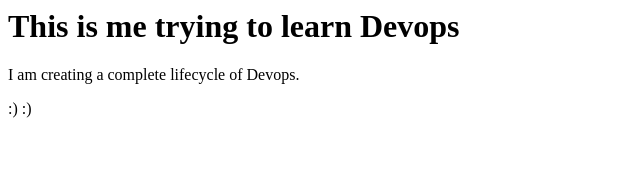
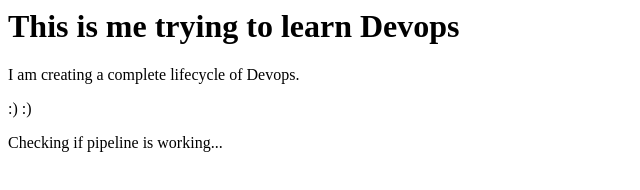
Before and after one commit to Ajinkya710/Devops, a plain HTML site: page index.html in a window 1280 px wide. Shown: the whole page, without its empty margins (0-640 px from the left). Drawn offline with Linux system fonts and the light colour scheme.

Commit message:
Update index.html

```diff
--- a/index.html
+++ b/index.html
@@ -3,4 +3,5 @@
 <h1>This is me trying to learn Devops</h1>
 <p>I am creating a complete lifecycle of Devops.</p>
 <p>:) :)</p>
+<p>Checking if pipeline is working...</p>
 </html>
```
